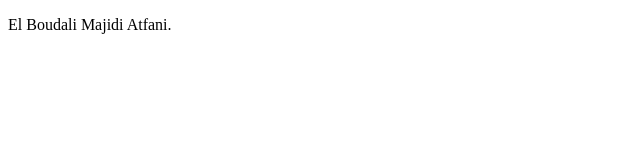
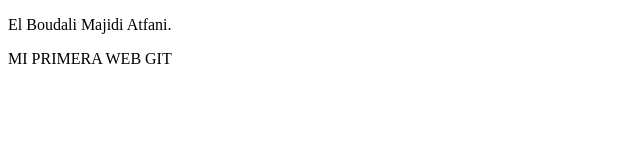
Before and after one commit to emajidiatf/Proyect2, a plain HTML site: page index.html in a window 1280 px wide. Shown: the whole page, without its empty margins (0-640 px from the left). Drawn offline with Linux system fonts and the light colour scheme.

Commit message:
Update index.html

```diff
--- a/index.html
+++ b/index.html
@@ -4,5 +4,6 @@
 </head>
 <body>
     <p>El Boudali Majidi Atfani.</p>
+     <p>MI PRIMERA WEB GIT</p>
 </body>
 </html>
```
